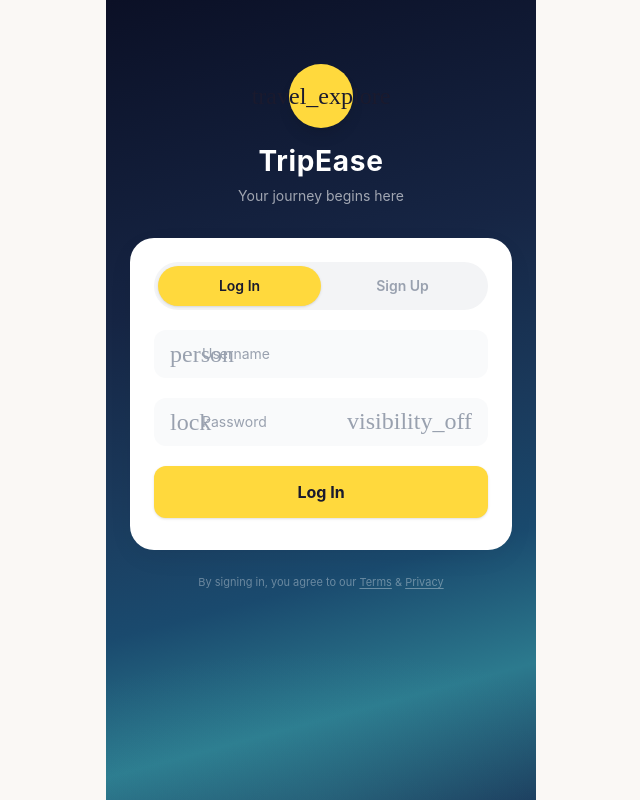
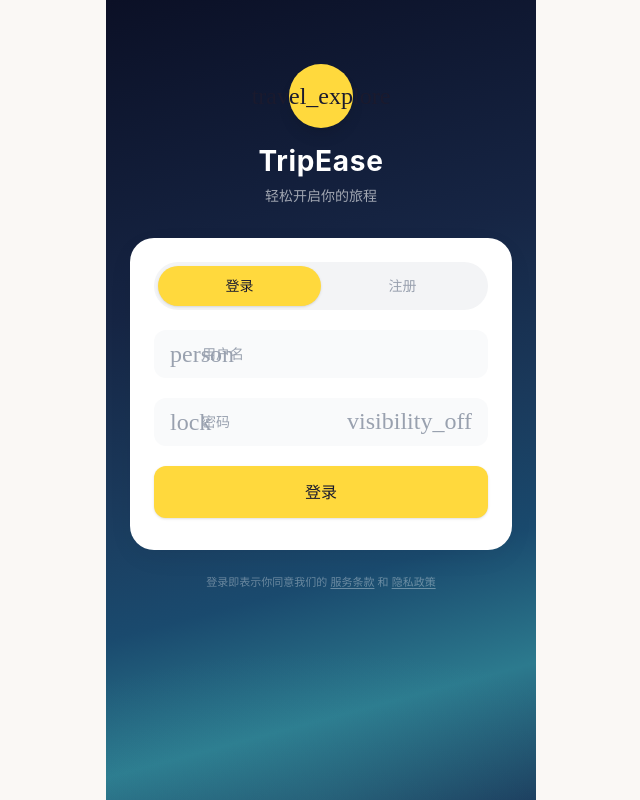
Before and after one commit to wyyyyn/TripEase, a React (Vite) app in the folder app/: page /login in a window 1280 px wide. Shown: the whole page, without its empty margins (319-959 px from the left). Built offline with nearby package versions, Linux system fonts and the light colour scheme; a web font is replaced by a local one.

Commit message:
feat: 登录页文案改为中文，保留 TripEase 品牌名

```diff
--- a/app/src/mobile/pages/MobileAuth.tsx
+++ b/app/src/mobile/pages/MobileAuth.tsx
@@ -42,11 +42,11 @@ export default function MobileAuth() {
     setError('');
 
     if (!username.trim() || !password) {
-      setError('Please fill in all fields');
+      setError('请填写所有字段');
       return;
     }
     if (tab === 'register' && password !== confirmPwd) {
-      setError('Passwords do not match');
+      setError('两次输入的密码不一致');
       return;
     }
 
@@ -94,7 +94,7 @@ export default function MobileAuth() {
           <span className="material-symbols-outlined text-dark text-3xl">travel_explore</span>
         </div>
         <h1 className="text-[28px] font-bold text-white tracking-wide">TripEase</h1>
-        <p className="text-white/60 text-sm mt-1">Your journey begins here</p>
+        <p className="text-white/60 text-sm mt-1">轻松开启你的旅程</p>
       </header>
 
       {/* ====== 白色卡片表单 ====== */}
@@ -116,7 +116,7 @@ export default function MobileAuth() {
                     : 'text-gray-400 hover:text-gray-600'
                 }`}
               >
-                {t === 'login' ? 'Log In' : 'Sign Up'}
+                {t === 'login' ? '登录' : '注册'}
               </button>
             ))}
           </div>
@@ -135,7 +135,7 @@ export default function MobileAuth() {
             </span>
             <input
               type="text"
-              placeholder="Username"
+              placeholder="用户名"
               value={username}
               onChange={(e) => setUsername(e.target.value)}
               autoComplete="username"
@@ -150,7 +150,7 @@ export default function MobileAuth() {
             </span>
             <input
               type={showPwd ? 'text' : 'password'}
-              placeholder="Password"
+              placeholder="密码"
               value={password}
               onChange={(e) => setPassword(e.target.value)}
               autoComplete={tab === 'login' ? 'current-password' : 'new-password'}
@@ -176,7 +176,7 @@ export default function MobileAuth() {
               </span>
               <input
                 type={showConfirmPwd ? 'text' : 'password'}
-                placeholder="Confirm Password"
+                placeholder="确认密码"
                 value={confirmPwd}
                 onChange={(e) => setConfirmPwd(e.target.value)}
                 autoComplete="new-password"
@@ -228,12 +228,12 @@ export default function MobileAuth() {
             {loading ? (
               <span className="inline-flex items-center gap-2">
                 <span className="w-4 h-4 border-2 border-dark/30 border-t-dark rounded-full animate-spin" />
-                {tab === 'login' ? 'Logging in…' : 'Creating account…'}
+                {tab === 'login' ? '登录中…' : '注册中…'}
               </span>
             ) : tab === 'login' ? (
-              'Log In'
+              '登录'
             ) : (
-              'Create Account'
+              '注册'
             )}
           </button>
         </form>
@@ -242,9 +242,9 @@ export default function MobileAuth() {
         <div className="flex flex-col items-center mt-6 gap-4">
           {/* Terms & Privacy */}
           <p className="text-white/35 text-[11px] text-center leading-relaxed">
-            By signing in, you agree to our{' '}
-            <span className="underline underline-offset-2">Terms</span> &{' '}
-            <span className="underline underline-offset-2">Privacy</span>
+            登录即表示你同意我们的{' '}
+            <span className="underline underline-offset-2">服务条款</span> 和{' '}
+            <span className="underline underline-offset-2">隐私政策</span>
           </p>
         </div>
       </main>
```
